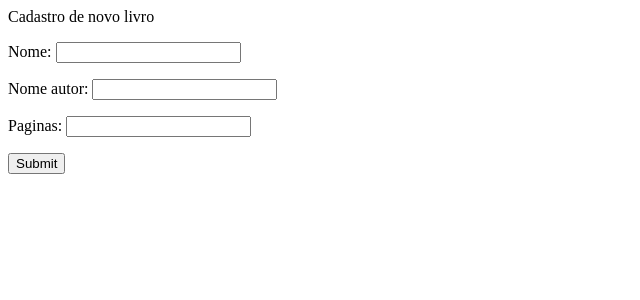
After one commit to mro15/django-lessons, a Django app: page /livros/cadastro in a window 1280 px wide. The commit adds this page. Shown: the top 300 px of the page, without its empty margins (0-640 px from the left). Run offline with Django 3.2, Linux system fonts and the light colour scheme.

Commit message:
Exemplo de link e exemplo de formulario

```diff
--- /dev/null
+++ b/example-project/harveproject/livro/forms.py
@@ -0,0 +1,9 @@
+from django import forms
+
+from .models import Livro
+
+
+class LivroForm(forms.ModelForm):
+    class Meta:
+        model = Livro
+        fields = ['nome', 'nome_autor', 'paginas']
--- a/example-project/harveproject/livro/templates/exibe_livros.html
+++ b/example-project/harveproject/livro/templates/exibe_livros.html
@@ -16,6 +16,8 @@
 
 <ul>
     {% for livro in lista_livros %}
-        <li><a href="{% url 'livro:detalhe_livro' livro.id %}">{{ livro.nome}}</a></li>
+        <li>
+            <a href="{% url 'livro:detalhe_livro' livro.id %}">{{ livro.nome}}</a>
+        </li>
     {% endfor %}
 </ul>
--- /dev/null
+++ b/example-project/harveproject/livro/templates/novo_livro.html
@@ -0,0 +1,6 @@
+<form action="cadastro" method="post">
+    <p> Cadastro de novo livro </p>
+    {% csrf_token %}
+    {{ form.as_p }}
+    <input type="submit" value="Submit">
+</form>
--- /dev/null
+++ b/example-project/harveproject/livro/templates/sucesso.html
@@ -0,0 +1 @@
+<h1>Sucesso!!!!!</h1>
--- a/example-project/harveproject/livro/urls.py
+++ b/example-project/harveproject/livro/urls.py
@@ -6,5 +6,6 @@ app_name = 'livro'
 urlpatterns = [
     path('', views.ola_mundo, name='ola_mundo'),
     path('livros/', views.exibe_livros, name='exibe_livros'),
-    path('livros/<int:indice_livro>/', views.detalhe_livro, name='detalhe_livro')
+    path('livros/<int:indice_livro>/', views.detalhe_livro, name='detalhe_livro'),
+    path('livros/cadastro', views.novo_livro, name='cadastro_livro')
 ]
--- a/example-project/harveproject/livro/views.py
+++ b/example-project/harveproject/livro/views.py
@@ -2,6 +2,7 @@ from django.shortcuts import render
 from django.shortcuts import get_object_or_404
 
 from .models import Livro
+from .forms import LivroForm
 
 
 # retorna o template que devolve "Ola mundo!"
@@ -22,3 +23,15 @@ def detalhe_livro(request, indice_livro):
     livro = get_object_or_404(Livro, pk=indice_livro)
     context = {'livro': livro}
     return render(request, 'detalhe_livro.html', context)
+
+
+# view responsavel por guardar um novo livro
+def novo_livro(request):
+    if request.method == 'POST':
+        form = LivroForm(request.POST)
+        if form.is_valid():
+            form.save()
+            return render(request, 'sucesso.html')
+    else:
+        form = LivroForm()
+    return render(request, 'novo_livro.html', {'form': form})
```
